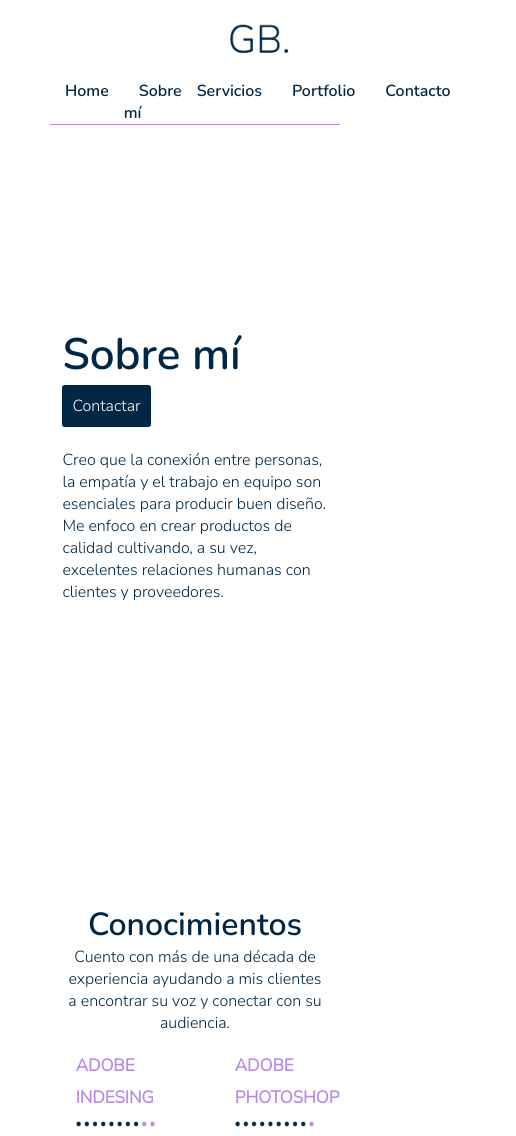
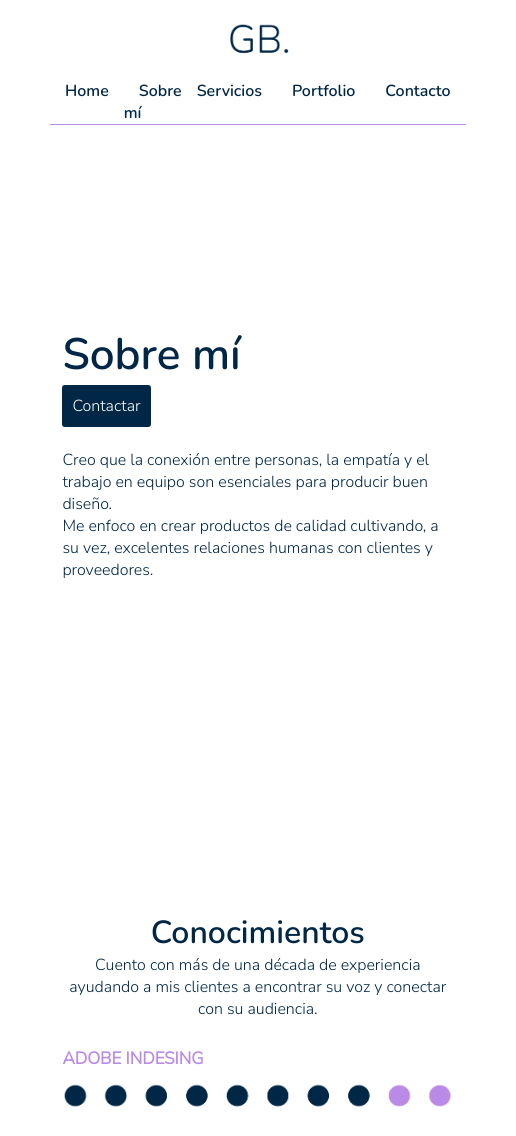
Before and after one commit to giselabonanno/portfolio-bonanno, a plain HTML site: page paginas/sobremi.html in a window 390 px wide. Shown: the top 1136 px of the page, 516 px wide, since content can reach past the window. Drawn offline with nearby package versions, Linux system fonts and the light colour scheme.

Commit message:
Desafio GRID

```diff
--- a/paginas/sobremi.html
+++ b/paginas/sobremi.html
@@ -18,7 +18,8 @@
 </head>
 
 <body>
-    <header class="header-grid">
+    <div class="contenedor">
+        <header class="header-area header-grid">
             <a href="../index.html" class="cabeceraLogo">
                 <img src="../imagenes/logo-gb.png" alt="Logo Gisela Bonanno">
             </a>
@@ -43,9 +44,9 @@
             </nav>
         </header>
 
-    <main class="main-grid">
+        <main class="main-area main-grid">
             <section class="cover">
-            <div class="coverColumn">
+                <div>
                     <p class="coverTitulo__secciones">
                         Sobre mí
                     </p>
@@ -154,9 +155,9 @@
             </section>
         </main>
 
-    <footer class="footer-grid">
+        <footer class="footer-area footer-grid">
             <div class="footerColumn">
-            <a href="#">
+                <a href="../index.html">
                     <img src="../imagenes/logo-gb-footer.png" alt="Logo" class="footerLogo">
                 </a>
             </div>
@@ -177,6 +178,6 @@
                 </a>
             </div>
         </footer>
-
+    </div>
 </body>
 </html>
--- a/style.css
+++ b/style.css
@@ -100,14 +100,22 @@ font-family: 'Nunito Sans', sans-serif;
     padding-bottom: 250px;
     display: grid;
     grid-template-columns: 1fr 1fr;
-    align-items: top;
     column-gap: 1rem;
+    width: 100%;
 }
 
 .coverColor{
     padding-top: 100px;
     padding-bottom: 100px;
     display: flex;
+}
+
+.coverColumn{
+    display: flex;
+    justify-content:start;
+    align-content: flex-start;
+    flex-direction: column;
+    flex-wrap: wrap;
 }
 
 .coverTitulo{
@@ -401,4 +409,31 @@ footer h2{
         grid-template-columns: 1fr;
         grid-template-rows: 1fr 1fr 1fr;
     }
+
+    .conocimientos{
+        flex-direction: column;
+        width: 100%;
+    }
+
+    .conocimientos__item{
+        align-items: center;
+        width: 100%;
+    }
+
+    .coverContact{
+        padding-top: 200px;
+        padding-bottom: 250px;
+        display: flex;
+        justify-content: center;
+        flex-wrap: wrap;
+    }
+
+    .coverColumn{
+        margin-bottom: 30px;
+        display: flex;
+        justify-content: center;
+        flex-direction: column;
+        flex-wrap: wrap;
+        width: 100%;
+    }
 }
```
Also changed, not shown: index.html (+2 -2 lines), paginas/contacto.html (+6 -5 lines), paginas/portfolio.html (+7 -6 lines), paginas/servicios.html (+7 -6 lines). Lines whose indentation alone changed are shown as unchanged.
